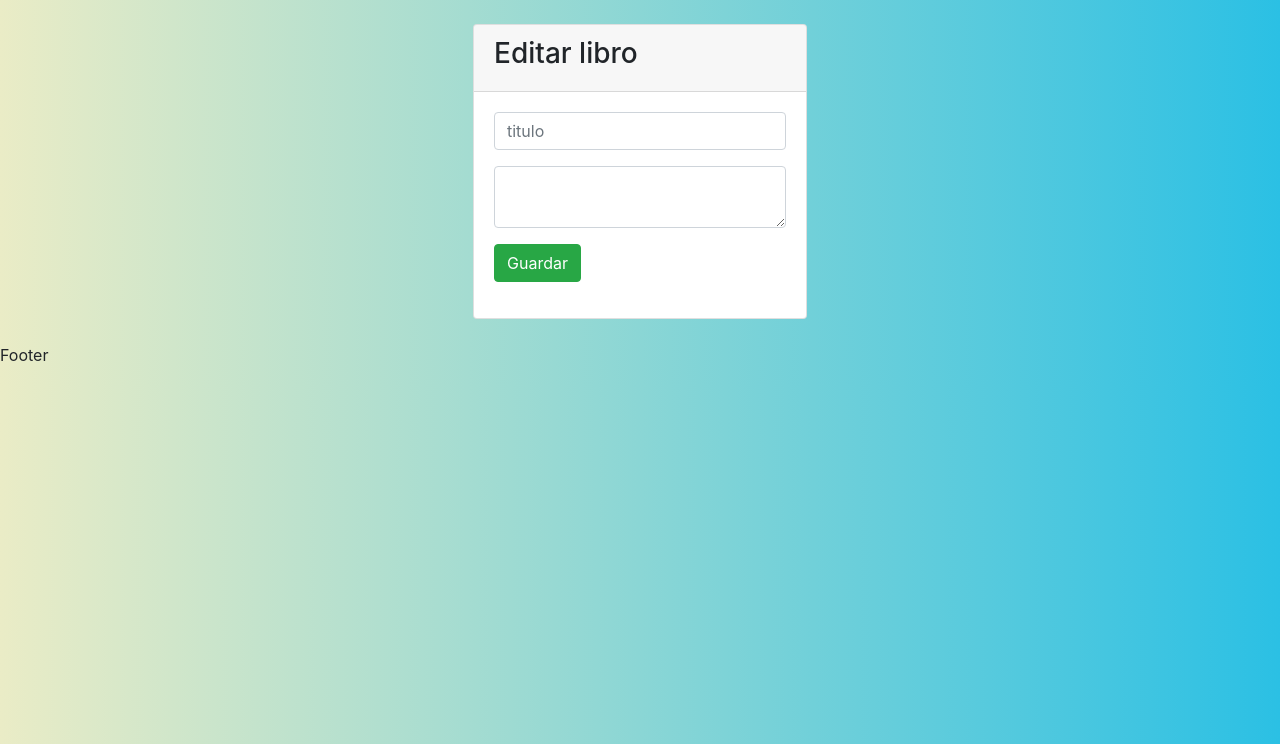
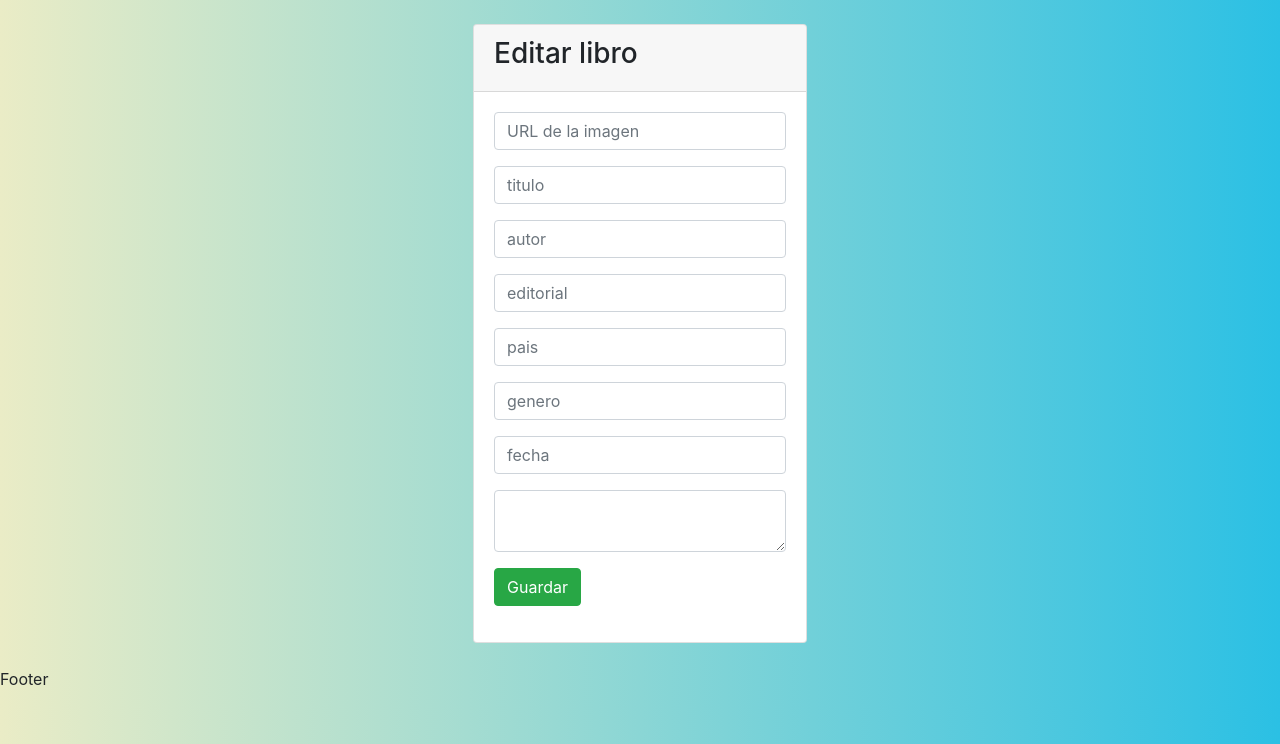
Before and after one commit to Elizabeth145992/Proyecto_Libros, a Node server app: page /books/edit/600000000000000000000001 in a window 1280 px wide. Shown: the part 56-800 px from the top of the page. Run offline with Node 20, Linux system fonts and the light colour scheme; the visitor is signed in with stand-in values (Sample User, id 1); data that the repository does not hold is empty; some libraries are stand-ins or nearby versions.

Commit message:
Modificación del editor

```diff
--- a/src/database.js
+++ b/src/database.js
@@ -1,7 +1,7 @@
 // <-------------- CONEXION A LA BASE DE DATOS ------------>
 const mongoose= require('mongoose'); // COnstante para requerir mongoose
-const _local= 'mongodb://localhost/DBLibros';
-const _remoto= 'mongodb://ecr:1234@54.175.120.170/DBLibros?authSource=admin';
+//const _local= 'mongodb://localhost/DBLibros';
+//const _remoto= 'mongodb://ecr:1234@54.175.120.170/DBLibros?authSource=admin';
 
 // <---- Conexion y configuracion basica de moongoose ----->S
 mongoose.connect('mongodb://localhost/DBLibros',{
--- a/src/routes/books.js
+++ b/src/routes/books.js
@@ -84,9 +84,9 @@ router.get('/books', isAuthenticated, async (req, res) => {
     res.render('books/edit', { libro });
   });
 
-  router.put('/books/edit/:id', isAuthenticated, async (req, res) => {
-    const { titulo, editorial } = req.body;
-    await SchemaLibro.findByIdAndUpdate(req.params.id, {titulo, editorial});
+  router.post('/books/edit/:id', isAuthenticated, async (req, res) => {
+    const { id,titulo, autor, editorial, pais, genero, fecha, Npaginas} = req.body;
+    await SchemaLibro.findByIdAndUpdate(req.params.id, {id, titulo, autor, editorial, pais, genero, Npaginas});
     req.flash('success_msg', 'Note Updated Successfully');
     res.redirect('/books');
   });
--- a/src/views/books/edit.hbs
+++ b/src/views/books/edit.hbs
@@ -12,13 +12,31 @@
                 <h3>Editar libro</h3>
             </div>
             <div class="card-body">
-                <form action="/books/edit/{{libro._id}}?_method = PUT" method="POST">
+                <form action="/books/edit/{{libro._id}}?_method = POST" method="POST">
                 <input type="hidden" name="_method" value="PUT">
+                    <div class="form-group">
+                        <input type="text" name="id" class="form-control" placeholder="URL de la imagen" value="{{libro.id}}">
+                    </div>
                     <div class="form-group">
                         <input type="text" name="titulo" class="form-control" placeholder="titulo" value="{{libro.titulo}}">
                     </div>
                     <div class="form-group">
-                        <textarea name="editorial" class="form-control">{{libro.editorial}}
+                        <input type="text" name="autor" class="form-control" placeholder="autor" value="{{libro.autor}}">
+                    </div>
+                    <div class="form-group">
+                        <input type="text" name="editorial" class="form-control" placeholder="editorial" value="{{libro.editorial}}">
+                    </div>
+                    <div class="form-group">
+                        <input type="text" name="pais" class="form-control" placeholder="pais" value="{{libro.pais}}">
+                    </div>
+                    <div class="form-group">
+                        <input type="text" name="genero" class="form-control" placeholder="genero" value="{{libro.genero}}">
+                    </div>
+                    <div class="form-group">
+                        <input type="text" name="fecha" class="form-control" placeholder="fecha" value="{{libro.editorial}}">
+                    </div>
+                    <div class="form-group">
+                        <textarea name="Npaginas" class="form-control">{{libro.Npaginas}}
                         </textarea>
                     </div>
                     <div class="form-group">
```
